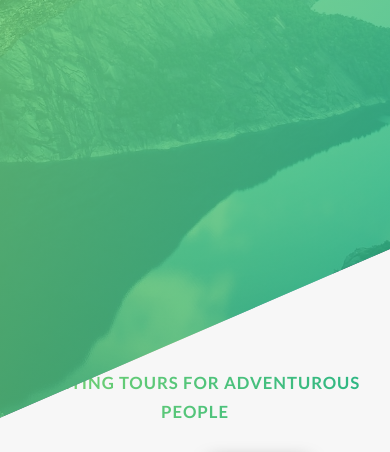
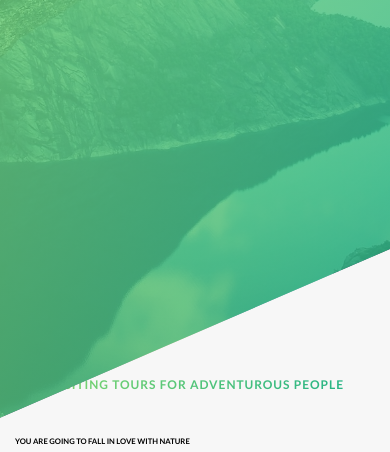
Before and after one commit to brixtonLee/CSS-Project, a website: page index.html in a window 390 px wide. Shown: the part 384-836 px from the top of the page. Drawn offline with Linux system fonts and the light colour scheme.

Commit message:
Responsive design

```diff
--- a/sass/abstracts/_mixins.scss
+++ b/sass/abstracts/_mixins.scss
@@ -10,7 +10,7 @@
 // Media Query Manager
 
 /*
-    $breapoint argument choices:
+    $breakpoint argument choices:
     - phone
     - tab-port
     - tab-landscape
--- a/sass/abstracts/_variables.scss
+++ b/sass/abstracts/_variables.scss
@@ -22,4 +22,5 @@ $default-font-size: 1.6rem;
 // Grids
 $grid-width: 114rem;
 $gutter-vertical: 8rem;
+$gutter-vertical-small: 6rem;
 $gutter-horizontal: 6rem;
--- a/sass/base/_typography.scss
+++ b/sass/base/_typography.scss
@@ -63,6 +63,14 @@ body{
     letter-spacing: .2rem;
     transition: all .2s;
 
+    @include respond(tab-port) {
+        font-size: 3rem;
+    }
+
+    @include respond(phone) {
+       font-size: 2.5rem
+    }
+
     &:hover {
         transform: skewY(2deg) scale(1.1);
         text-shadow: .5rem 1rem 2rem rgba($color-black, .2);
--- a/sass/layout/_footer.scss
+++ b/sass/layout/_footer.scss
@@ -2,6 +2,10 @@
     background-color: $color-grey-dark-3;
     padding: 10rem 0;
     font-size: 1.4rem;
+
+    @include respond(tab-port) {
+        padding: 8rem 0;
+    }
 
     &__logo-box {
         text-align: center;
@@ -17,6 +21,11 @@
         border-top: 1px solid $color-grey-dark;
         padding-top: 2rem;
         display: inline-block;
+
+        @include respond(tab-port) {
+            width: 100%;
+            text-align: center;
+        }
     }
 
     &__list {
--- a/sass/layout/_grid.scss
+++ b/sass/layout/_grid.scss
@@ -3,11 +3,15 @@
     // background-color: #eee;
     margin: 0 auto;
 
-    @include clearfix;
-
     &:not(:last-child){
         margin-bottom: $gutter-vertical;
     }
+
+    @include respond(tab-port) {
+        max-width: 75rem;
+    }
+
+    @include clearfix;
 
 
     // Prevent from writing repeating code
@@ -20,6 +24,15 @@
 
         &:not(:last-child){
             margin-right: $gutter-horizontal;
+
+            @include respond(tab-port) {
+                margin-right: 0;
+                margin-bottom: $gutter-vertical-small;
+            }
+        }
+
+        @include respond(tab-port) {
+            width: 100% !important;
         }
     }
 
```
Also changed, not shown: css/style.css.
